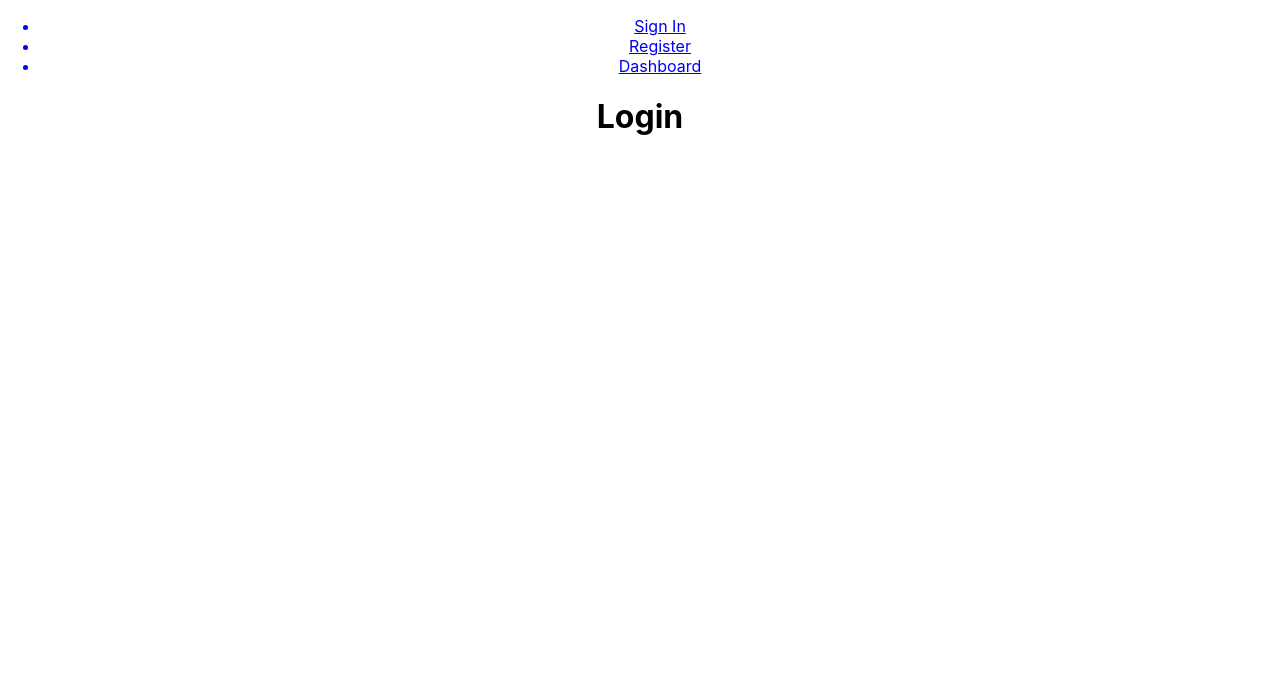
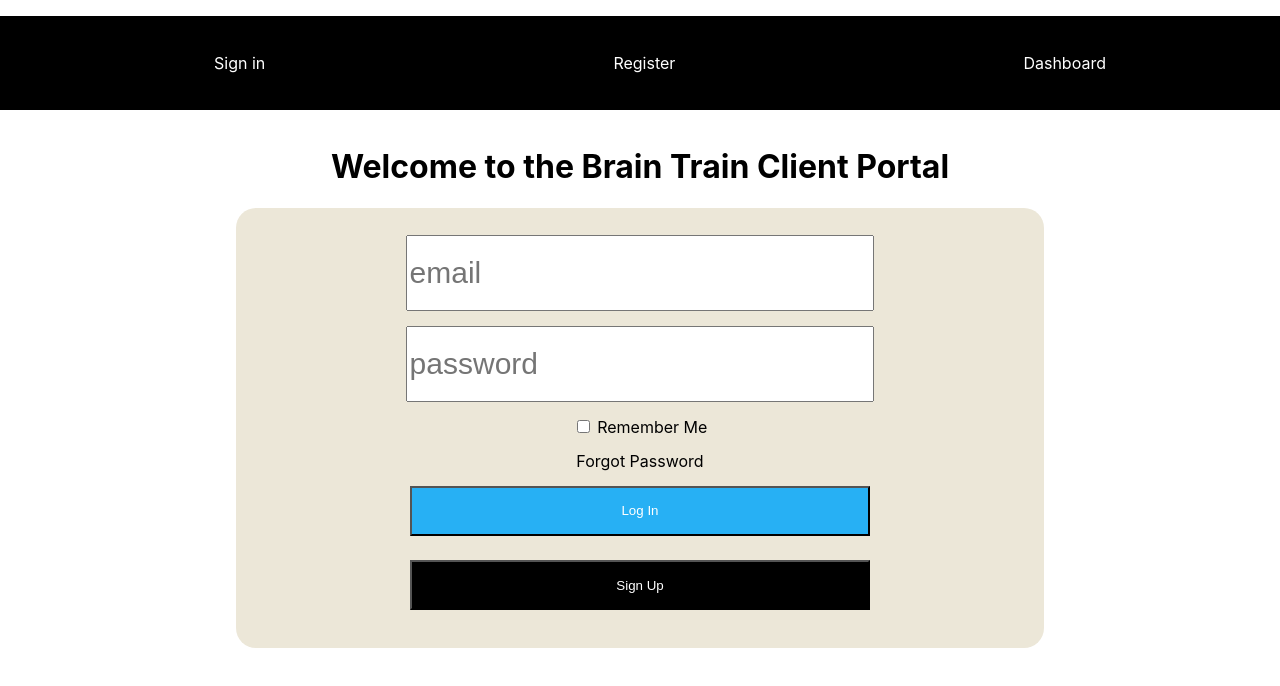
Before and after one commit to ChrisWhite12/clientportal_FE, a React (Create React App) app: page /sign_in in a window 1280 px wide. Shown: the top 686 px of the page. Built offline with nearby package versions, Linux system fonts and the light colour scheme.

Commit message:
updated login, register and nav components

```diff
--- a/src/App.css
+++ b/src/App.css
@@ -1,3 +1,4 @@
+
 .App {
   text-align: center;
 }
@@ -36,3 +37,58 @@
     transform: rotate(360deg);
   }
 }
+
+.nav-links{
+  display: flex;
+  align-items: center;
+  text-decoration: none;
+  justify-content: space-around;
+  background-color: black;
+  height: 94px;
+}
+
+.nav-links a{
+  color: white;
+  text-decoration: none;
+}
+
+.nav-links a:visited{
+  color: white;
+}
+
+.login_card{
+  height: 50vh;
+  width: 60vw;
+  background-color: #ece7d8;
+  display: flex;
+  flex-direction: column;
+  justify-content: space-around;
+  align-items: center;
+  border-radius: 20px;
+  padding: 20px;
+}
+
+.main_sec{
+  display: flex;
+  flex-direction: column;
+  align-items: center;
+}
+
+#login_btn{
+  background-color: #27b0f4;
+  color:white;
+  height: 50px;
+  width: 60%;
+}
+#sign_up_btn{
+  background-color: black;
+  color:white;
+  height: 50px;
+  width: 60%;
+  margin: 10px;
+}
+.login_fields{
+  width: 60%;
+  height: 70px;
+  font-size: 30px;
+}
--- a/src/components/Login.js
+++ b/src/components/Login.js
@@ -2,8 +2,19 @@ import React, {Component} from 'react'
 
 const Login = () => {
     return (
-        <div>
-            <h1>Login</h1>
+        <div className="main_sec">
+            <h1>Welcome to the Brain Train Client Portal</h1>
+            <div className="login_card">
+                <input className="login_fields" type="text" placeholder="email"></input>
+                <input className="login_fields" type="password" placeholder="password"></input>
+                <div>
+                    <input type="checkbox"></input>
+                    <label> Remember Me</label>
+                </div>
+                <a>Forgot Password</a>
+                <input id="login_btn" type="submit" value="Log In"></input>
+                <input id="sign_up_btn" type="button" value="Sign Up"></input>
+            </div>
         </div>
     )
 }
--- a/src/components/Nav.js
+++ b/src/components/Nav.js
@@ -6,13 +6,13 @@ const Nav = () => {
         <nav>
             <ul className="nav-links">
                 <Link to="/sign_in">
-                    <li>Sign In</li>
+                    Sign in
                 </Link>
                 <Link to="/register">
-                    <li>Register</li>
+                    Register
                 </Link>
                 <Link to="/">
-                    <li>Dashboard</li>
+                    Dashboard
                 </Link>
             </ul>
         </nav>
--- a/src/components/Register.js
+++ b/src/components/Register.js
@@ -2,8 +2,18 @@ import React, {Component} from 'react'
 
 const Register = () => {
     return (
-        <div>
-            <h1>Register</h1>
+        <div className="main_sec">
+            <h1>Welcome to the Brain Train Client Portal</h1>
+            <div className="login_card">
+                <input className="login_fields" type="text" placeholder="email"></input>
+                <input className="login_fields" type="password" placeholder="password"></input>
+                <input className="login_fields" type="password" placeholder="confirm password"></input>
+                <div>
+                    <input type="checkbox"></input>
+                    <label>Agree to terms and conditions</label>
+                </div>
+                <input id="sign_up_btn" type="submit" value="Sign Up"></input>
+            </div>
         </div>
     )
 }
```
Also changed, not shown: 1 other file (tests, documents, lock files or other folders).
